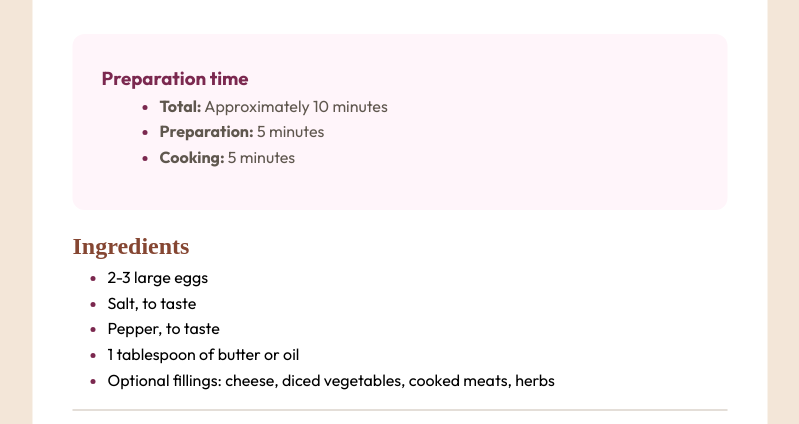
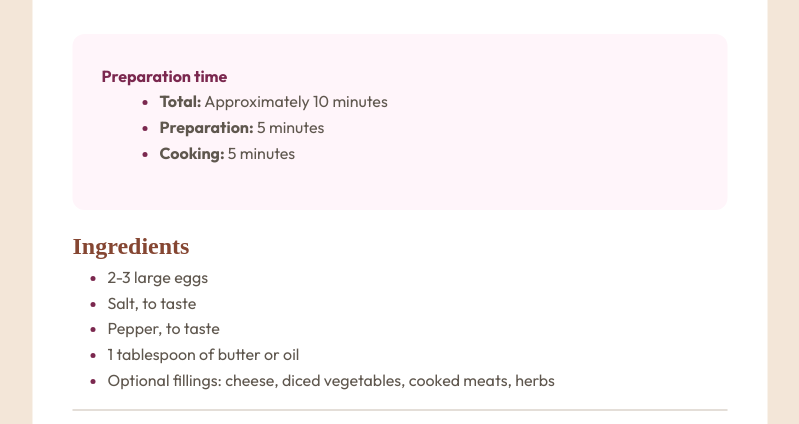
Before and after one commit to EddieBones1/Recipe-Page, a plain HTML site: page index.html in a window 1280 px wide. Shown: the part 488-912 px from the top of the page, without its empty margins (240-1039 px from the left). Drawn offline with Linux system fonts and the light colour scheme.

Commit message:
updated files

```diff
--- a/index.html
+++ b/index.html
@@ -33,7 +33,7 @@
     </p>
     <div class="bg-preparation">
 
-    <h3>Preparation time</h3>
+    <h2 class="prep-title">Preparation time</h2>
 
     <ul class="preparation">
       <li><strong>Total:</strong> Approximately 10 minutes</li>
@@ -124,8 +124,7 @@
 <footer>
     <div class="attribution">
       Challenge by
-      <a href="https://www.frontendmentor.io?ref=challenge" target="_blank"
-        >Frontend Mentor</a
+      <a href="https://www.frontendmentor.io?ref=challenge" rel= "noopener" target="_blank">Frontend Mentor</a
       >. Coded by <a href="https://www.frontendmentor.io/profile/EddieBones1">Eddie Bones</a>.
     </div>
     </footer>
--- a/styles/style.css
+++ b/styles/style.css
@@ -46,6 +46,14 @@ h1 {
   line-height: 1.6;
 }
 
+.prep-title {
+  color: hsl(332, 51%, 32%);
+  font-family: "Outfit", sans-serif;
+  font-size: medium;
+  font-weight: 700;
+  line-height: 1.6;
+}
+
 h2 {
   color: hsl(14, 45%, 36%);
   line-height: 1.6;
@@ -53,13 +61,6 @@ h2 {
   font-weight: 700;
   margin-left: 0;
   align-content: left;
-}
-
-h3 {
-  color: hsl(332, 51%, 32%);
-  font-family: "Outfit", sans-serif;
-  font-weight: 700;
-  line-height: 1.6;
 }
 
 p {
@@ -97,6 +98,7 @@ p {
 
 ul {
   padding-left: 1.188rem;
+  color: hsl(30, 10%, 34%);
   line-height: 1.6;
   margin-left: 1rem;
 }
@@ -107,6 +109,7 @@ li::marker {
 
 ol {
   margin-left: 1rem;
+  color: hsl(30, 10%, 34%);
   line-height: 1.6;
 }
 
```
